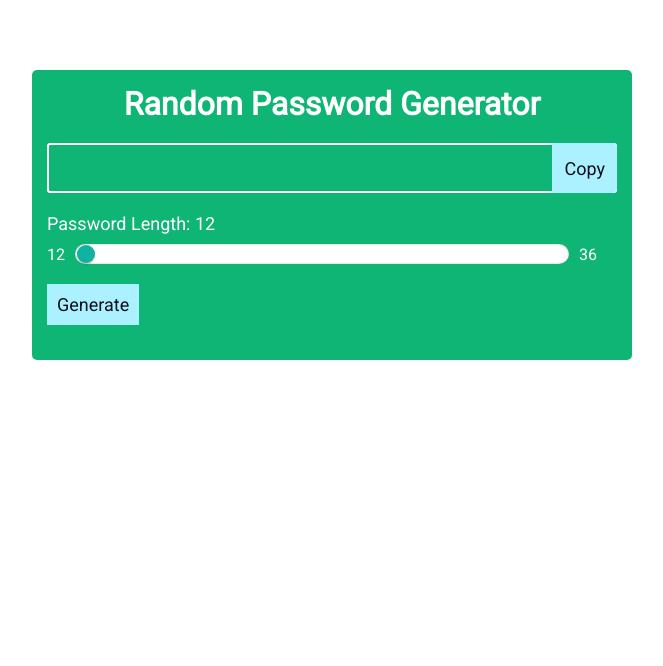
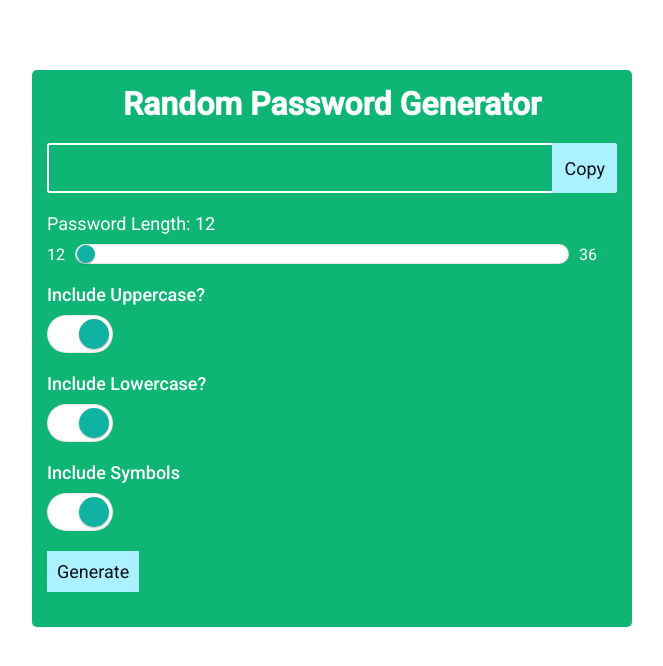
Before and after one commit to matyiu/js-password-generator, a React (Create React App) app: page / in a window 1280 px wide. Shown: the top 666 px of the page, without its empty margins (308-971 px from the left). Built offline with nearby package versions, Linux system fonts and the light colour scheme.

Commit message:
Finished Checkbox functionality and styles

```diff
--- a/src/App.css
+++ b/src/App.css
@@ -1,4 +1,4 @@
-@import url('https://fonts.googleapis.com/css?family=Roboto&display=swap');
+@import url('https://fonts.googleapis.com/css?family=Roboto:400,500&display=swap');
 
 * {
     margin: 0;
--- /dev/null
+++ b/src/components/Checkbox.css
@@ -0,0 +1,41 @@
+.checkbox {
+    width: 100%;
+}
+
+.checkbox__title {
+    font-size: 1.125em;
+    color: white;
+    margin-bottom: 10px;
+    display: block;
+    font-weight: 500;
+}
+
+.checkbox__container {
+    width: 66px;
+    height: 38px;
+    background: white;
+    border-radius: 50px;
+    padding: 4px;
+    position: relative;
+    box-shadow: 0 0 2px rgba(0, 0, 0, 0.35) inset;
+}
+
+.checkbox__toggle {
+    width: 30px;
+    height: 30px;
+    background: #757575;
+    border-radius: 50px;
+    position: absolute;
+    transition: all 0.2s ease-in-out;
+    left: 4px;
+    box-shadow: 0 1px 2px rgba(0, 0, 0, 0.27);
+}
+
+.checkbox__input {
+    display: none;
+}
+
+.checkbox__input:checked + .checkbox__container .checkbox__toggle {
+    left: 32px;
+    background: #10B3A2;
+}
--- a/src/components/Checkbox.js
+++ b/src/components/Checkbox.js
@@ -1,7 +1,22 @@
 import React from 'react';
 
+import './Checkbox.css';
+
 function Checkbox(props) {
-    return null;
+    const { title, value } = props
+
+    return (
+        <div className="checkbox">
+            <span className="checkbox__title">{title}</span>
+            <label>
+                <input type="checkbox" onChange={props.onChange} className="checkbox__input"
+                checked={value} />
+                <div className="checkbox__container">
+                    <div className="checkbox__toggle"></div>
+                </div>
+            </label>
+        </div>
+    );
 }
 
 export default Checkbox;
--- a/src/components/PasswordGeneratorForm.js
+++ b/src/components/PasswordGeneratorForm.js
@@ -7,9 +7,24 @@ import './PasswordGeneratorForm.css';
 
 function PasswordGeneratorForm(props) {
     const [passwordLength, setPasswordLength] = useState(12);
+    const [uppercase, setUppercase] = useState(true);
+    const [lowercase, setLowercase] = useState(true);
+    const [symbols, setSymbols] = useState(true);
 
     function handlePasswordLength(e) {
         setPasswordLength(e.target.value);
+    }
+
+    function handleUppercase() {
+        setUppercase(!uppercase);
+    }
+
+    function handleLowercase() {
+        setLowercase(!lowercase);
+    }
+
+    function handleSymbols() {
+        setSymbols(!symbols);
     }
 
     return (
@@ -21,10 +36,12 @@ function PasswordGeneratorForm(props) {
             </div>
             <InputRange min={12} max={36} step={1} title="Password Length:"
             currState={passwordLength} onChange={handlePasswordLength} />
-            <Checkbox />
-            <Checkbox />
-            <Checkbox />
-            <Checkbox />
+            <Checkbox title="Include Uppercase?" onChange={handleUppercase}
+            value={uppercase} />
+            <Checkbox title="Include Lowercase?" onChange={handleLowercase}
+            value={lowercase} />
+            <Checkbox title="Include Symbols" onChange={handleSymbols}
+            value={symbols} />
             <Button types={['primary']}>Generate</Button>
         </div>
     );
```
